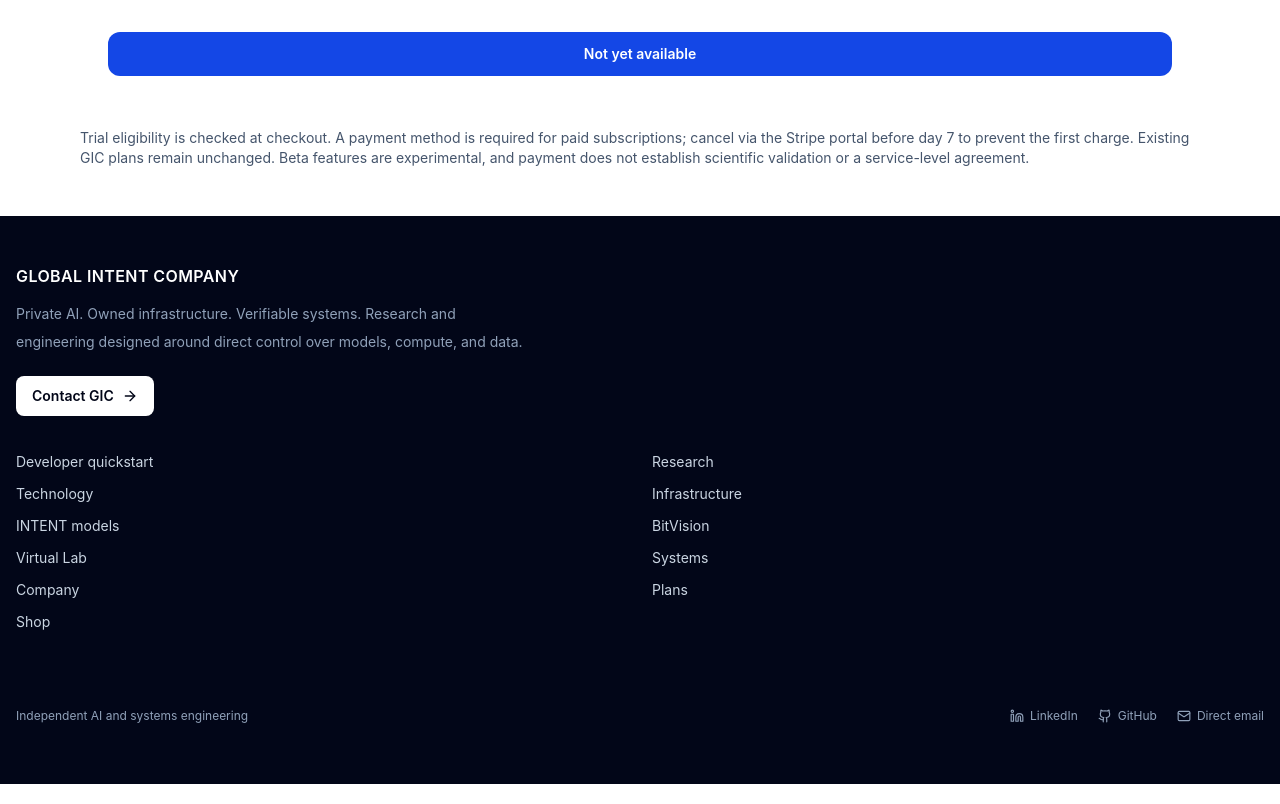
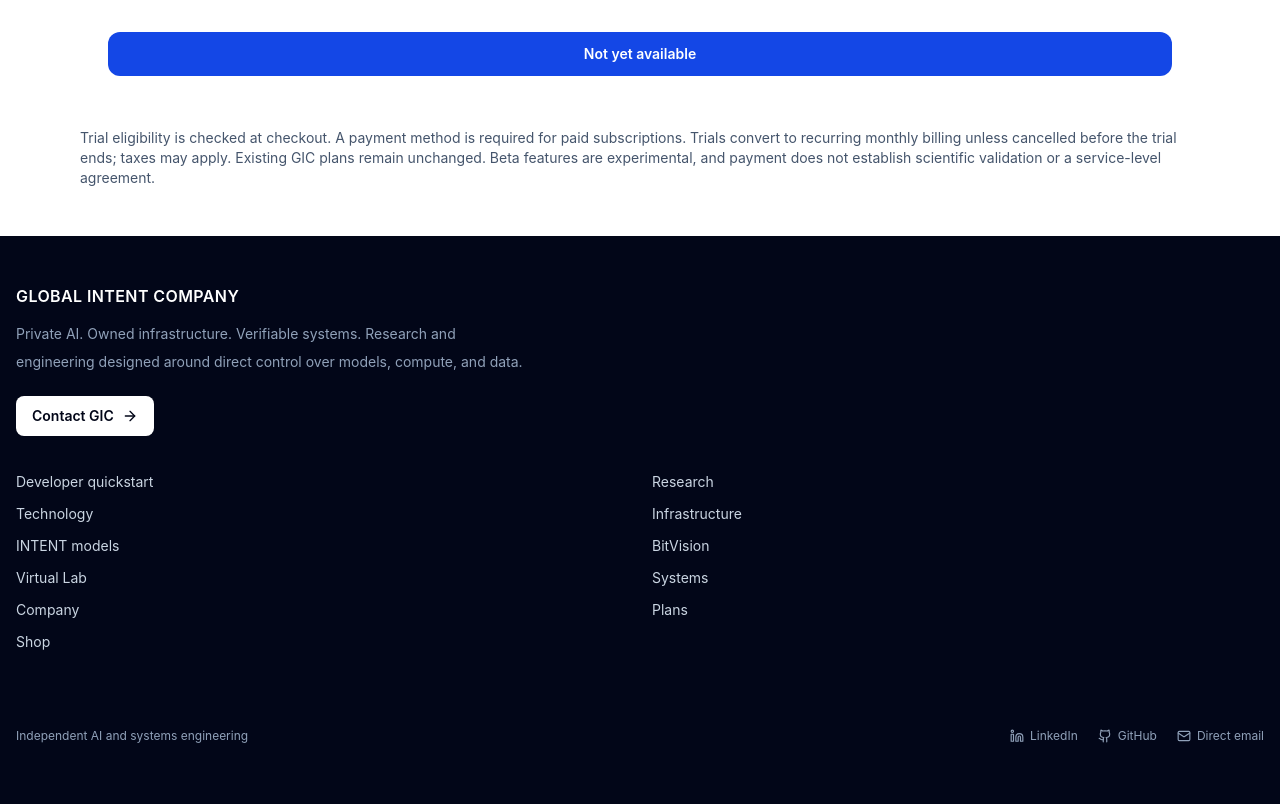
Before and after one commit to GI-Company/GiC, a Next.js app: page /virtual-lab/plans in a window 1280 px wide. Shown: the part 1588-2392 px from the top of the page. Built offline with nearby package versions, Linux system fonts and the light colour scheme; no server answers.

Commit message:
fix(virtual-lab): distinguish prior trial users in pricing interface

```diff
--- a/components/virtual-lab/VirtualLabPlans.tsx
+++ b/components/virtual-lab/VirtualLabPlans.tsx
@@ -13,7 +13,7 @@ export default function VirtualLabPlans() {
     {id:'researcher',name:'Researcher',description:'Individual research workflows',price:null,proposedPrice:'$9.99',trialDays:7,available:false,features:features.researcher},
     {id:'laboratory',name:'Laboratory',description:'Laboratory evaluation and feedback',price:null,proposedPrice:'$29.99',trialDays:7,available:false,features:features.laboratory},
   ]);
-  const [busy,setBusy]=useState<string|null>(null),[error,setError]=useState(''),[subscription,setSubscription]=useState<string|null>(null);
+  const [busy,setBusy]=useState<string|null>(null),[error,setError]=useState(''),[subscription,setSubscription]=useState<string|null>(null),[trialUsed,setTrialUsed]=useState(false);
   useEffect(()=>{let live=true;fetch('/api/virtual-lab/billing',{cache:'no-store'}).then(r=>r.json()).then((data:{plans?:Plan[]})=>{if(live&&Array.isArray(data.plans))setPlans(data.plans.map(p=>({...p,features:features[p.id]})));}).catch(()=>{});return()=>{live=false}},[]);
   async function checkout(tier:string) {
     setBusy(tier);setError('');
@@ -27,7 +27,7 @@ export default function VirtualLabPlans() {
     } catch(e){setError(e instanceof Error?e.message:'Checkout is unavailable.');}
     finally{setBusy(null);}
   }
-  useEffect(()=>{let live=true;checkoutAccessToken().then(async token=>{if(!token)return;const response=await fetch('/api/virtual-lab/billing/status',{headers:{Authorization:'Bearer '+token},cache:'no-store'});if(!response.ok)return;const data=await response.json() as {active?:boolean;tier?:string};if(live&&data.active)setSubscription(data.tier||'active');}).catch(()=>{});return()=>{live=false}},[]);
+  useEffect(()=>{let live=true;checkoutAccessToken().then(async token=>{if(!token)return;const response=await fetch('/api/virtual-lab/billing/status',{headers:{Authorization:'Bearer '+token},cache:'no-store'});if(!response.ok)return;const data=await response.json() as {active?:boolean;tier?:string;trialUsed?:boolean};if(live){if(data.active)setSubscription(data.tier||'active');setTrialUsed(Boolean(data.trialUsed));}}).catch(()=>{});return()=>{live=false}},[]);
   async function portal(){
     setBusy('portal');setError('');
     try{
@@ -52,11 +52,11 @@ export default function VirtualLabPlans() {
         <p className="mt-6 text-3xl font-semibold">{p.price||(p.proposedPrice?p.proposedPrice+'*':'Pricing pending')}<span className="text-sm font-normal text-slate-500">{p.price?' / month':''}</span></p>
         <p className="mt-2 text-sm font-semibold text-blue-800">7-day free trial for eligible new VirtualLab subscribers</p><p className="mt-2 text-xs text-slate-500">{p.price?'Stripe-verified monthly recurring price. Trial converts to this amount unless cancelled.': '* Proposed introductory monthly pricing; not active until Stripe is configured. No charges today.'}</p>
         <ul className="mt-6 space-y-3 text-sm text-slate-700">{p.features.map(f=><li key={f} className="flex gap-2"><span aria-hidden="true" className="text-emerald-600">✓</span><span>{f}</span></li>)}</ul>
-        <button type="button" disabled={!p.available||busy!==null} onClick={()=>void checkout(p.id)} className="mt-8 w-full rounded-xl bg-blue-700 px-5 py-3 text-sm font-semibold text-white disabled:cursor-not-allowed disabled:bg-slate-300">{busy===p.id?'Opening Stripe…':p.available?'Start 7-day trial':'Not yet available'}</button>
+        <button type="button" disabled={!p.available||busy!==null} onClick={()=>void checkout(p.id)} className="mt-8 w-full rounded-xl bg-blue-700 px-5 py-3 text-sm font-semibold text-white disabled:cursor-not-allowed disabled:bg-slate-300">{busy===p.id?'Opening Stripe…':p.available?(trialUsed?'Subscribe with Stripe':'Start 7-day trial'):'Not yet available'}</button>
       </section>)}
     </div>
     {subscription&&<div className="rounded-xl border border-emerald-200 bg-emerald-50 p-5 text-sm"><strong>VirtualLab subscription: {subscription}</strong><button type="button" disabled={busy!==null} onClick={()=>void portal()} className="ml-4 rounded-lg border border-emerald-700 px-3 py-2 font-semibold text-emerald-900 disabled:opacity-50">Manage subscription</button></div>}
     {error&&<p role="alert" className="rounded-xl border border-amber-200 bg-amber-50 p-4 text-amber-900">{error} <Link href="/intent?signin=1" className="underline">Sign in</Link></p>}
-    <p className="text-sm text-slate-600">Trial eligibility is checked at checkout. A payment method is required for paid subscriptions; cancel via the Stripe portal before day 7 to prevent the first charge. Existing GIC plans remain unchanged. Beta features are experimental, and payment does not establish scientific validation or a service-level agreement.</p>
+    <p className="text-sm text-slate-600">Trial eligibility is checked at checkout. A payment method is required for paid subscriptions. Trials convert to recurring monthly billing unless cancelled before the trial ends; taxes may apply. Existing GIC plans remain unchanged. Beta features are experimental, and payment does not establish scientific validation or a service-level agreement.</p>
   </div>;
 }
```
